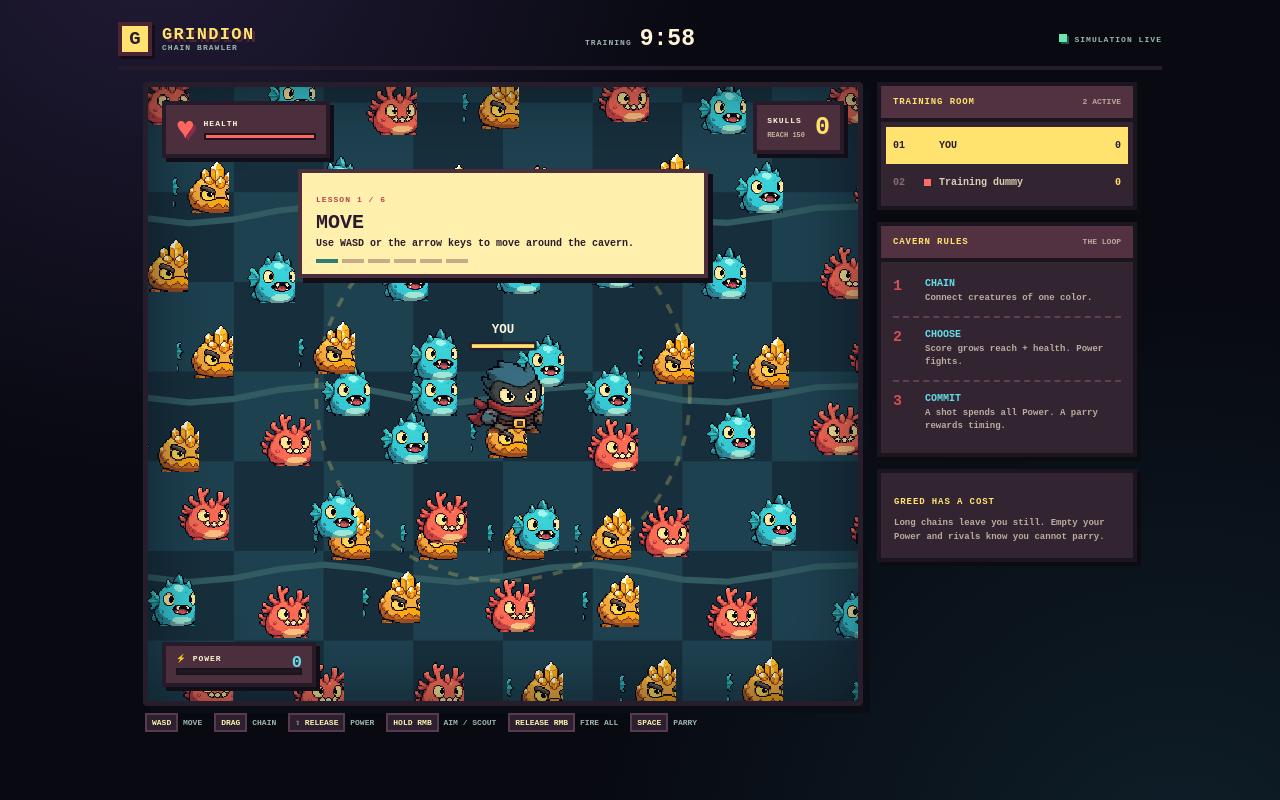
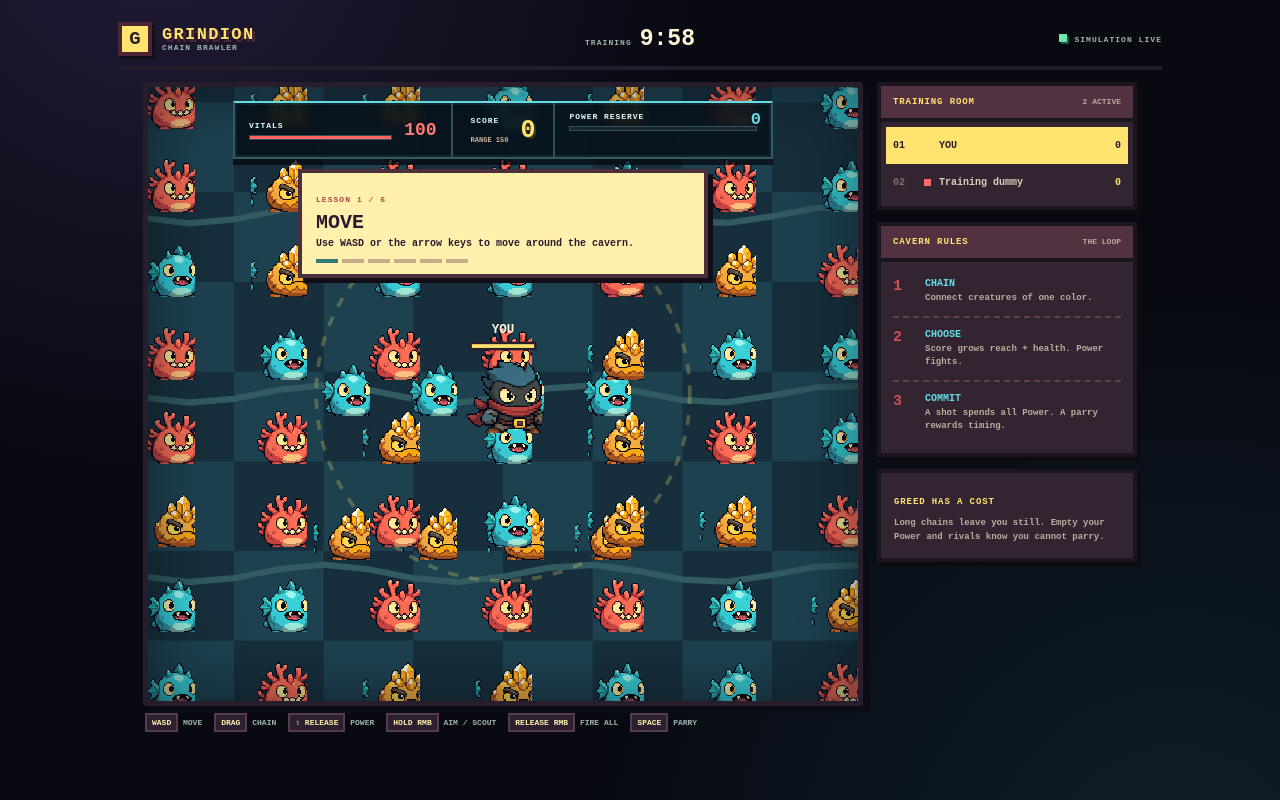
Before and after one commit to ThatXliner/Grindion, a SvelteKit app: page / in a window 1280 px wide. Both pictures are taken after a click on the button "PLAY TUTORIAL ▶". Built offline with nearby package versions, Linux system fonts and the light colour scheme.

Commit message:
Simplify chaining to a square grid

```diff
--- a/src/lib/game/arena.ts
+++ b/src/lib/game/arena.ts
@@ -25,19 +25,13 @@ export function createArena(
 	for (let index = 0; index < config.monsterCount; index++) {
 		const row = Math.floor(index / columns),
 			col = index % columns;
-		let random = randomFrom(randomState);
-		randomState = random.state;
-		const jitterX = (random.value - 0.5) * dx * 0.22;
-		random = randomFrom(randomState);
-		randomState = random.state;
-		const jitterY = (random.value - 0.5) * dy * 0.22;
-		random = randomFrom(randomState);
+		const random = randomFrom(randomState);
 		randomState = random.state;
 		monsters[`m${index}`] = {
 			id: `m${index}`,
 			position: {
-				x: marginX + col * dx + (row % 2 ? dx * 0.35 : 0) + jitterX,
-				y: marginY + row * dy + jitterY
+				x: marginX + col * dx,
+				y: marginY + row * dy
 			},
 			color: COLORS[Math.floor(random.value * COLORS.length)]!,
 			neighborIds: [],
@@ -45,14 +39,16 @@ export function createArena(
 			respawnAtMs: 0
 		};
 	}
-	const all = Object.values(monsters);
-	const threshold = Math.hypot(dx, dy) * 1.22;
-	for (let a = 0; a < all.length; a++)
-		for (let b = a + 1; b < all.length; b++) {
-			if (distance(all[a]!.position, all[b]!.position) <= threshold) {
-				all[a]!.neighborIds.push(all[b]!.id);
-				all[b]!.neighborIds.push(all[a]!.id);
-			}
-		}
+	for (let index = 0; index < config.monsterCount; index++) {
+		const row = Math.floor(index / columns);
+		const col = index % columns;
+		const neighbors = [
+			row > 0 ? index - columns : -1,
+			col > 0 ? index - 1 : -1,
+			col < columns - 1 ? index + 1 : -1,
+			row < rows - 1 ? index + columns : -1
+		].filter((neighbor) => neighbor >= 0 && neighbor < config.monsterCount);
+		monsters[`m${index}`]!.neighborIds = neighbors.map((neighbor) => `m${neighbor}`);
+	}
 	return { arena: { width: config.width, height: config.height, monsters }, randomState };
 }
--- a/src/routes/+page.svelte
+++ b/src/routes/+page.svelte
@@ -600,24 +600,27 @@
 				></canvas>
 
 				{#if mode !== 'title'}
+					<div class="player-hud">
 						<div
 							class="heart-hud"
 							aria-label={`Health ${Math.ceil(health)} of ${Math.ceil(maxHealth)}`}
 						>
-						<span>♥</span>
 							<div>
-							<b>HEALTH</b><i
+								<b>VITALS</b><i
 									><em style={`width:${Math.min(100, (health / Math.max(1, maxHealth)) * 100)}%`}
 									></em></i
 								>
 							</div>
+							<strong>{Math.ceil(health)}</strong>
 						</div>
 						<div class="score-card">
-						<span>SKULLS</span><strong>{score}</strong><small>REACH {Math.round(reach)}</small>
+							<span>SCORE</span><strong>{score}</strong><small>RANGE {Math.round(reach)}</small>
 						</div>
 						<div class="power-card">
-						<span>{isAiming ? '⚡ ALL POWER' : '⚡ POWER'}</span><strong>{Math.floor(power)}</strong
+							<span>{isAiming ? 'ARMED · ALL IN' : 'POWER RESERVE'}</span><strong
+								>{Math.floor(power)}</strong
 							><i><em style={`width:${Math.min(100, (power / 120) * 100)}%`}></em></i>
+						</div>
 					</div>
 				{/if}
 				{#if isAiming}
@@ -858,32 +861,47 @@
 	.aiming canvas {
 		cursor: none;
 	}
+	.player-hud {
+		position: absolute;
+		z-index: 4;
+		left: 50%;
+		top: 14px;
+		transform: translateX(-50%);
+		display: grid;
+		grid-template-columns: 1fr auto 1fr;
+		align-items: stretch;
+		width: min(540px, calc(100% - 28px));
+		min-height: 58px;
+		color: #dffcff;
+		background: rgba(7, 18, 27, 0.9);
+		border: 2px solid #315a61;
+		border-top-color: #64dce5;
+		box-shadow:
+			0 6px 0 rgba(6, 9, 15, 0.75),
+			inset 0 0 0 2px rgba(100, 220, 229, 0.08);
+		backdrop-filter: blur(4px);
+	}
 	.heart-hud,
 	.score-card,
 	.power-card {
-		position: absolute;
-		z-index: 4;
-		background: #4b2f3d;
-		border: 4px solid #271b29;
-		box-shadow: 4px 4px 0 #120e17;
-		color: #fff5d6;
+		position: relative;
+		background: transparent;
+		border: 0;
+		box-shadow: none;
+		color: inherit;
 	}
 	.heart-hud {
-		top: 14px;
-		left: 14px;
 		display: flex;
 		align-items: center;
-		gap: 9px;
-		padding: 7px 10px;
-		width: 168px;
-	}
-	.heart-hud > span {
-		color: #ff665f;
-		font: 900 31px monospace;
-		text-shadow: 3px 3px #8a2c48;
+		gap: 12px;
+		padding: 9px 14px;
 	}
 	.heart-hud div {
 		flex: 1;
+	}
+	.heart-hud strong {
+		color: #ff7a76;
+		font: 1000 18px monospace;
 	}
 	.heart-hud b,
 	.power-card span,
@@ -895,10 +913,10 @@
 	.heart-hud i,
 	.power-card i {
 		display: block;
-		height: 7px;
+		height: 5px;
 		margin-top: 5px;
-		background: #211923;
-		border: 2px solid #1a141d;
+		background: #182833;
+		border: 1px solid #31505a;
 	}
 	.heart-hud em,
 	.power-card em {
@@ -907,30 +925,28 @@
 		background: #ff665f;
 	}
 	.score-card {
-		top: 14px;
-		right: 14px;
 		display: grid;
 		grid-template-columns: auto auto;
 		align-items: center;
-		gap: 0 10px;
-		padding: 8px 10px;
+		gap: 0 12px;
+		padding: 8px 18px;
+		border-right: 2px solid #31505a;
+		border-left: 2px solid #31505a;
 	}
 	.score-card strong {
 		grid-row: 1 / 3;
 		grid-column: 2;
 		color: #ffe36e;
 		font: 1000 25px monospace;
-		text-shadow: 2px 2px #583244;
+		text-shadow: 2px 2px #3b3424;
 	}
 	.score-card small {
 		font: 700 7px monospace;
 		color: #c7b39f;
 	}
 	.power-card {
-		left: 14px;
-		bottom: 14px;
-		width: 154px;
-		padding: 8px 10px;
+		width: auto;
+		padding: 9px 14px;
 	}
 	.power-card strong {
 		position: absolute;
@@ -946,7 +962,7 @@
 		position: absolute;
 		z-index: 5;
 		left: 50%;
-		bottom: 18px;
+		bottom: 88px;
 		transform: translateX(-50%);
 		display: grid;
 		grid-template-columns: auto auto;
@@ -960,7 +976,8 @@
 		position: absolute;
 		z-index: 5;
 		left: 50%;
-		top: 62px;
+		top: auto;
+		bottom: 88px;
 		transform: translateX(-50%);
 		padding: 7px 10px;
 		color: #fff0ad;
@@ -1280,8 +1297,17 @@
 		.title-actions {
 			flex-direction: column;
 		}
-		.heart-hud {
-			width: 140px;
+		.player-hud {
+			top: 8px;
+			width: calc(100% - 16px);
+			grid-template-columns: 1fr auto 1fr;
+		}
+		.heart-hud,
+		.power-card {
+			padding-inline: 8px;
+		}
+		.score-card {
+			padding-inline: 10px;
 		}
 		.tutorial-card {
 			top: 75px;
```
Also changed, not shown: 2 other files (tests, documents, lock files or other folders). Lines whose indentation alone changed are shown as unchanged.
